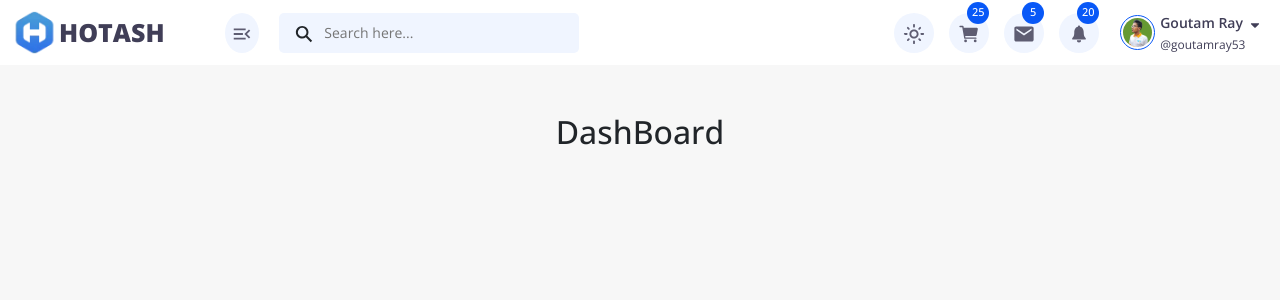
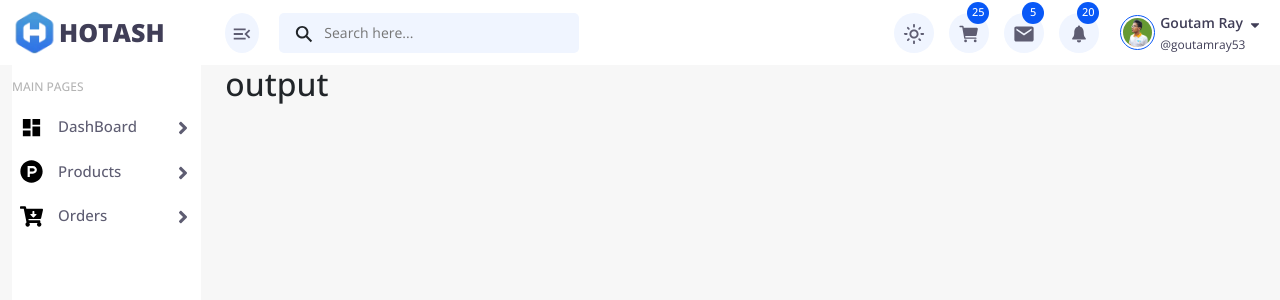
Before and after one commit to goutamray/Ecommerce-Admin-Dashboard-By-React, a React (Vite) app: page / in a window 1280 px wide. Shown: the top 300 px of the page. Built offline with nearby package versions, Linux system fonts and the light colour scheme.

Commit message:
sidebar added

```diff
--- /dev/null
+++ b/src/components/sideBar/SideBar.css
@@ -0,0 +1,64 @@
+
+
+.sideBar-wrapper{
+  background: #fff;
+  width: 100%;
+  height: 100vh;
+
+}
+.sideBar-wrapper .all-left-menu{
+
+}
+.sideBar-wrapper .all-left-menu h4{
+  color: #B4B4B4;
+  font-size: 12px;
+  font-weight: 500;
+  padding-top: 15px;
+  padding-bottom: 10px;
+}
+
+.sideBar-wrapper .all-left-menu ul{
+
+}
+.sideBar-wrapper .all-left-menu ul li{
+
+}
+.sideBar-wrapper .all-left-menu ul li button {
+   border: none;
+   background: transparent;
+   font-size: 15px;
+   font-weight: 500;
+   color:#5E5D72;
+   text-transform: capitalize;
+   width: 100%;
+   text-align: left;
+   display: flex;
+   align-items: center;
+   padding: 10px 8px;
+
+   transition: all 0.3s ease-in-out;
+}
+
+.sideBar-wrapper .all-left-menu ul li button .icon {
+
+}
+.sideBar-wrapper .all-left-menu ul li button span.icon svg {
+  margin-right: 15px;
+  font-size: 23px;
+  color: #000;
+}
+.sideBar-wrapper .all-left-menu ul li button .angle {
+   text-align: end;
+   width: 30px;
+   margin-left: auto;
+
+
+}
+.sideBar-wrapper .all-left-menu ul li button span.angle svg{
+  font-size: 20px;
+
+}
+
+.sideBar-wrapper .all-left-menu ul li button:hover{
+  background-color: #f1f1f1;
+}
--- /dev/null
+++ b/src/components/sideBar/SideBar.jsx
@@ -0,0 +1,42 @@
+import { MdDashboard } from "react-icons/md";
+import { FaAngleRight } from "react-icons/fa";
+import { FaProductHunt } from "react-icons/fa";
+import { FaCartArrowDown } from "react-icons/fa";
+
+import "./SideBar.css";
+const SideBar = () => {
+  return (
+    <>
+      <div className="sideBar-wrapper">
+        <div className="all-left-menu">
+          <h4> MAIN PAGES </h4>
+          <ul>
+            <li>
+              <button>
+                <span className="icon"> <MdDashboard /> </span>
+                    DashBoard
+                <span className="angle"> <FaAngleRight /> </span>
+            </button>
+           </li>
+            <li>
+              <button>
+                <span className="icon"> <FaProductHunt /> </span>
+                    Products
+                <span className="angle"> <FaAngleRight /> </span>
+            </button>
+           </li>
+            <li>
+              <button>
+                <span className="icon"> <FaCartArrowDown /> </span>
+                    Orders
+                <span className="angle"> <FaAngleRight /> </span>
+            </button>
+           </li>
+          </ul>
+        </div>
+      </div>
+    </>
+  )
+}
+
+export default SideBar;
--- /dev/null
+++ b/src/pages/analytics/Analyticks.jsx
@@ -0,0 +1,13 @@
+
+
+
+
+const Analyticks = () => {
+  return (
+    <>
+      <h2> Analytics </h2>
+    </>
+  )
+}
+
+export default Analyticks
--- a/src/pages/dashboard/DashBoard.jsx
+++ b/src/pages/dashboard/DashBoard.jsx
@@ -1,12 +1,25 @@
+
 
 import PageHeader from "../../components/PageHeader/PageHeader";
+
 import "./Dashboard.css";
+import SideBar from "../../components/sideBar/SideBar";
 
 const DashBoard = () => {
   return (
     <>
     <PageHeader title = {"Dashboard"}/>
-      <h2 className="text-center mt-5"> DashBoard </h2>
+
+      <div className="container-fluid">
+        <div className="row">
+           <div className="col-sm-2">
+              <SideBar />
+           </div>
+           <div className="col-sm-10">
+            <h2> output </h2>
+           </div>
+        </div>
+      </div>
     </>
   )
 }
--- /dev/null
+++ b/src/pages/ecommerce/Ecommerce.jsx
@@ -0,0 +1,11 @@
+
+
+const Ecommerce = () => {
+  return (
+    <>
+      <h2> ecommerce </h2>
+    </>
+  )
+}
+
+export default Ecommerce
```
Also changed, not shown: src/App.jsx (+6 -2 lines), src/pages/crm/Crm.jsx (added, +13 -0 lines), src/routes/privateRoute.jsx (+20 -0 lines).
